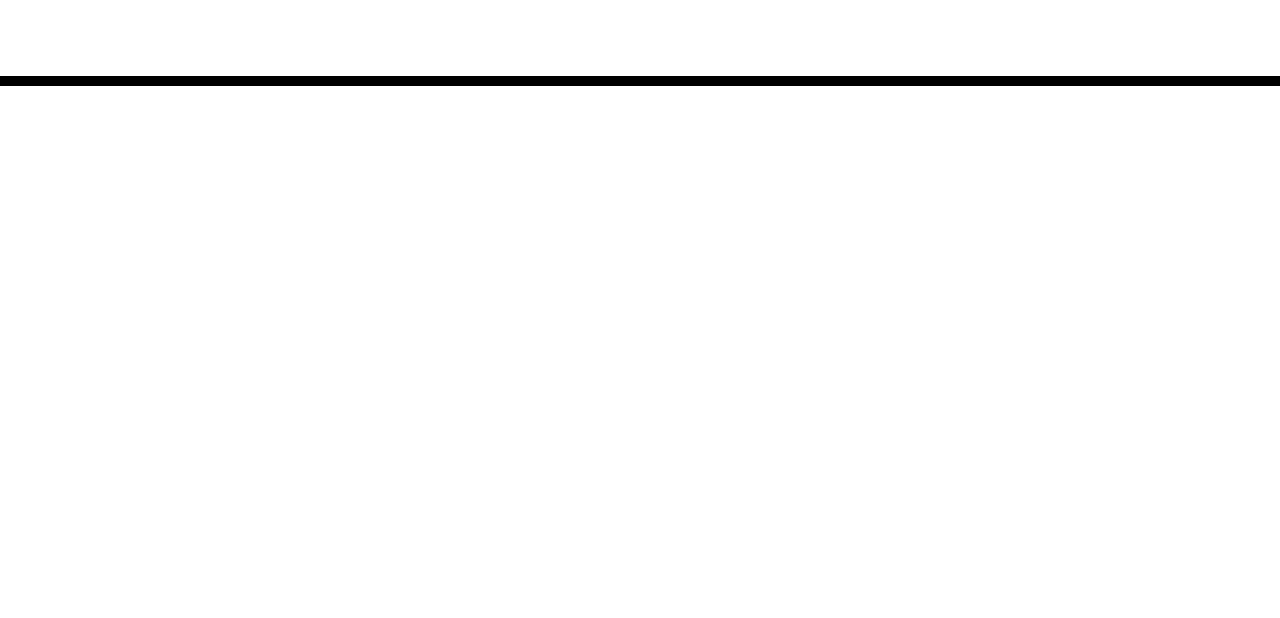
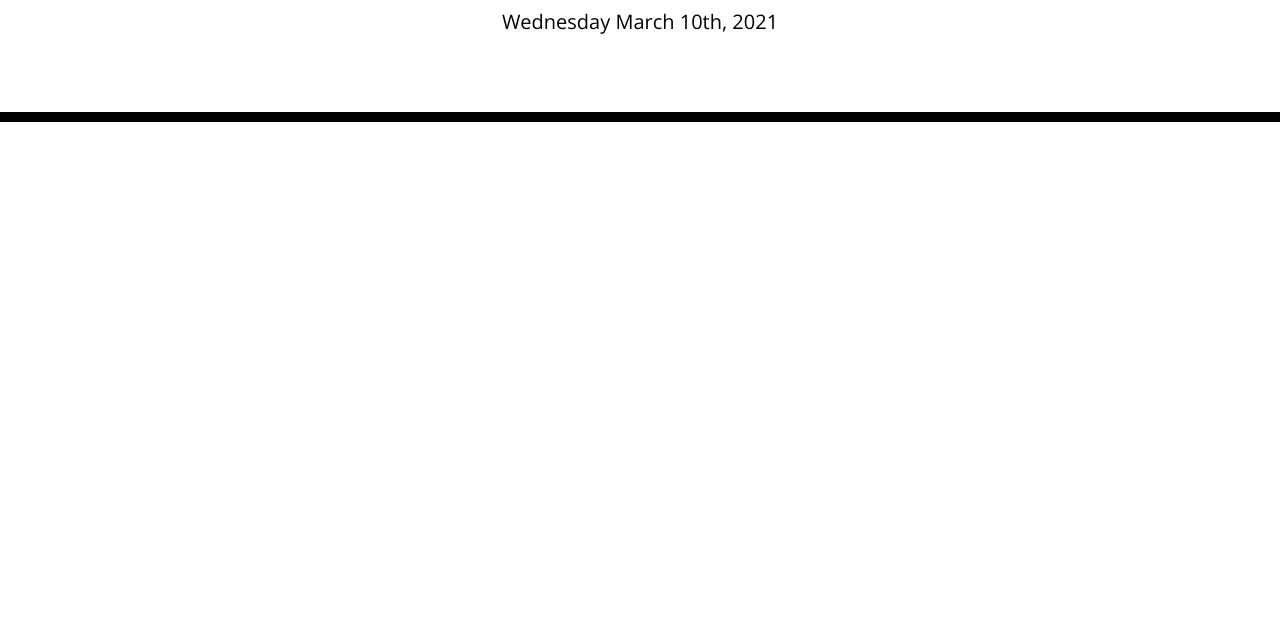
Before and after one commit to DoubleLForce5/Day-Planner, a plain HTML site: page Develop/index.html in a window 1280 px wide. Shown: the part 182-800 px from the top of the page. Drawn offline with nearby package versions, Linux system fonts and the light colour scheme.

Commit message:
Added moment JS feature to the top of the page

```diff
--- a/Assets/script.js
+++ /dev/null
@@ -1,3 +0,0 @@
-// Current Date at top of page
-var CurrentDate = moment ();
-$("#currentDay"). text(CurrentDate.format("MMM Do, YYYY"));
--- a/Develop/index.html
+++ b/Develop/index.html
@@ -34,6 +34,6 @@
 
     <script src="https://cdnjs.cloudflare.com/ajax/libs/jquery/3.2.1/jquery.min.js"></script>
     <script src="https://cdnjs.cloudflare.com/ajax/libs/moment.js/2.24.0/moment.min.js"></script>
-    <script src="Assets/script.js"></script>
+    <script src="script.js"></script>
   </body>
 </html>
--- /dev/null
+++ b/Develop/script.js
@@ -0,0 +1,6 @@
+// Current Date at top of page
+var CurrentDate = moment ();
+$("#currentDay"). text(CurrentDate.format("dddd MMMM Do, YYYY"));
+
+// Timeblocks
+  // Select the existing DOM element, <div class="container">, and assign to a new variable
```
Also changed, not shown: 1 other file.
